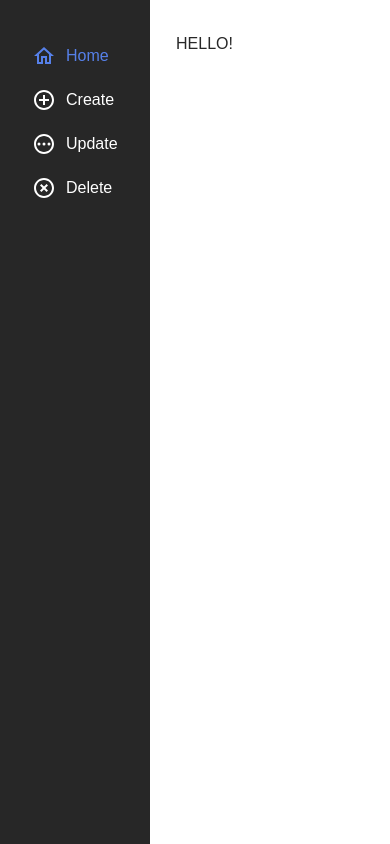
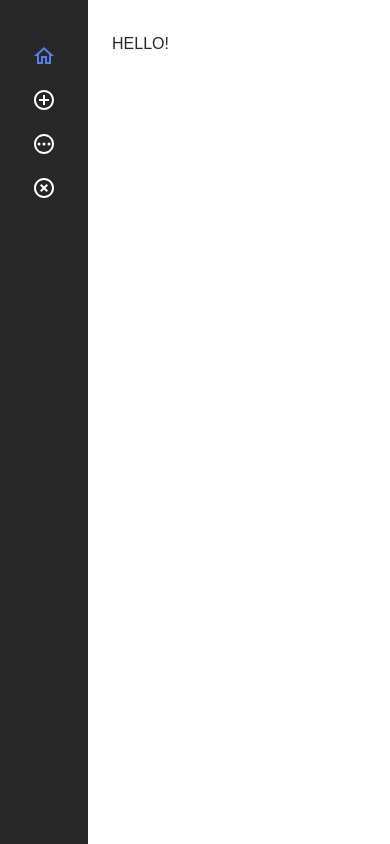
Before and after one commit to Linasaurs/movies-crud-nextjs, a Next.js app: page / in a window 390 px wide. Built offline with nearby package versions, Linux system fonts and the light colour scheme.

Commit message:
Responsive Design for the layout

```diff
--- a/src/app/page.tsx
+++ b/src/app/page.tsx
@@ -1,15 +1,14 @@
 "use client";
 import Sidebar from "@/components/Sidebar";
-import React, { useState, type ReactNode } from "react";
+import React, { type ReactNode } from "react";
 
 export default function DefaultLayout({ children }: { children: ReactNode }) {
-  const [sidebarOpen, setSidebarOpen] = useState(false);
   return (
     <div className="flex">
-      <div className="relative flex flex-1 flex-col mx-16">
+      <div className="flex flex-col h-full">
         <Sidebar />
-        <main>
-          <div className="ml-16 px-12 py-8">HELLO!</div>
+        <main className="h-full">
+          <div className="ml-12 px-16 py-8 md:ml-32">HELLO!</div>
         </main>
       </div>
     </div>
--- a/src/components/Sidebar/SidebarItem.tsx
+++ b/src/components/Sidebar/SidebarItem.tsx
@@ -1,7 +1,8 @@
-import React from "react";
+import React, { useEffect, useState } from "react";
 import Link from "next/link";
 import { usePathname } from "next/navigation";
 import type { SideBarItem } from "@/types";
+import { mdScreenSize } from "../../constants";
 
 interface Props {
   item: SideBarItem;
@@ -9,11 +10,20 @@ interface Props {
 
 const SidebarItem = ({ item }: Props) => {
   const pathname = usePathname();
+  const [screenWidth, setScreenWidth] = useState(0);
+  const handleWindowResize = () => setScreenWidth(window.innerWidth);
+  useEffect(() => {
+    handleWindowResize();
+    window.addEventListener("resize", handleWindowResize);
+    return () => window.removeEventListener("resize", handleWindowResize);
+  }, []);
+
   const isActive = (item: any) => {
     if (item.route === pathname) return true;
     return false;
   };
   const isItemActive = isActive(item);
+
   return (
     <li>
       <Link
@@ -21,7 +31,7 @@ const SidebarItem = ({ item }: Props) => {
         className={`group relative flex items-center gap-2.5 rounded-sm px-4 py-2 font-medium ${isItemActive ? "text-primary" : " text-white"}`}
       >
         {item.icon}
-        {item.label}
+        {screenWidth >= mdScreenSize && item.label}
       </Link>
     </li>
   );
--- /dev/null
+++ b/src/constants/index.ts
@@ -0,0 +1,4 @@
+//Screen size breakpoints
+export const lgScreenSize = 1024
+export const mdScreenSize = 768
+export const smScreen = 640
```
